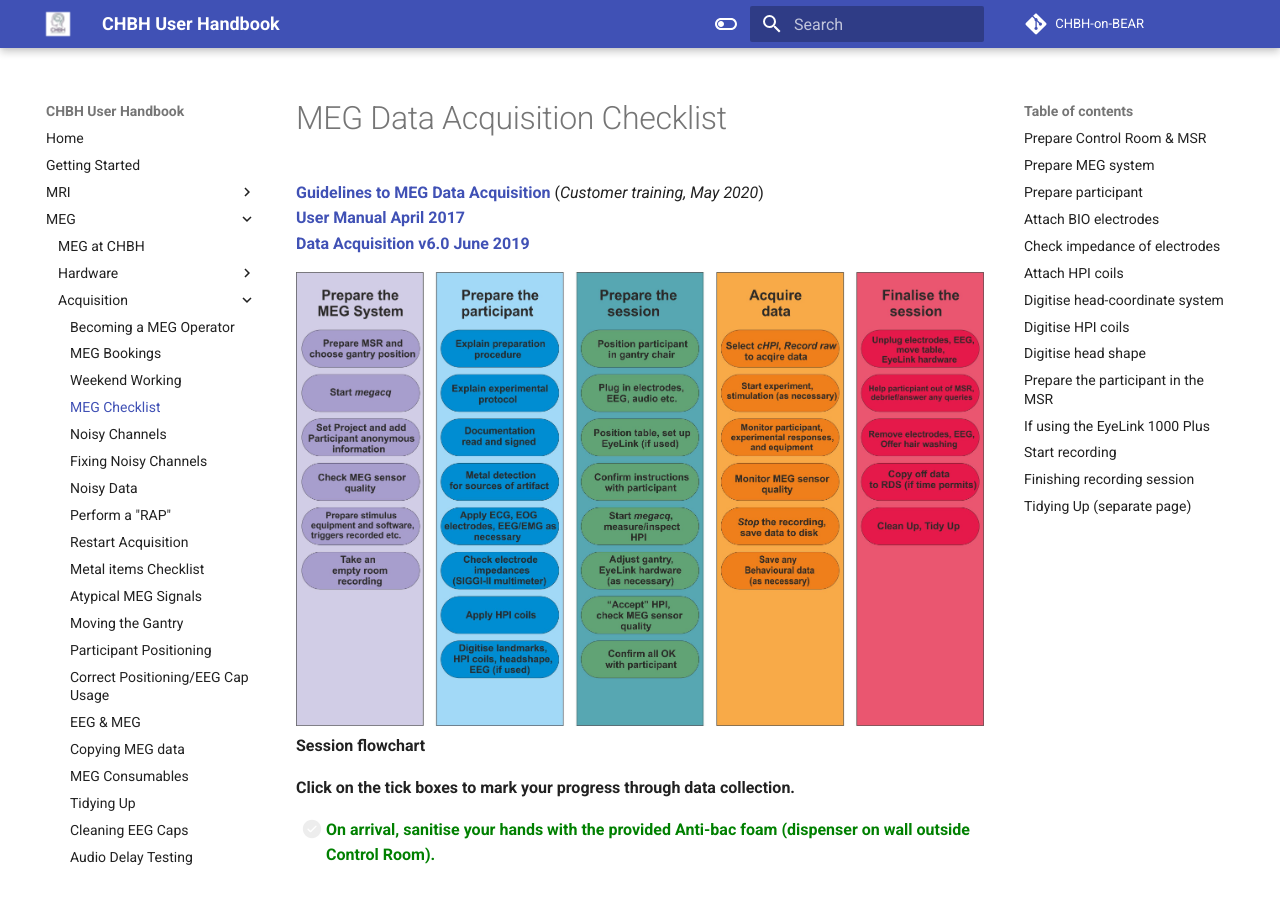
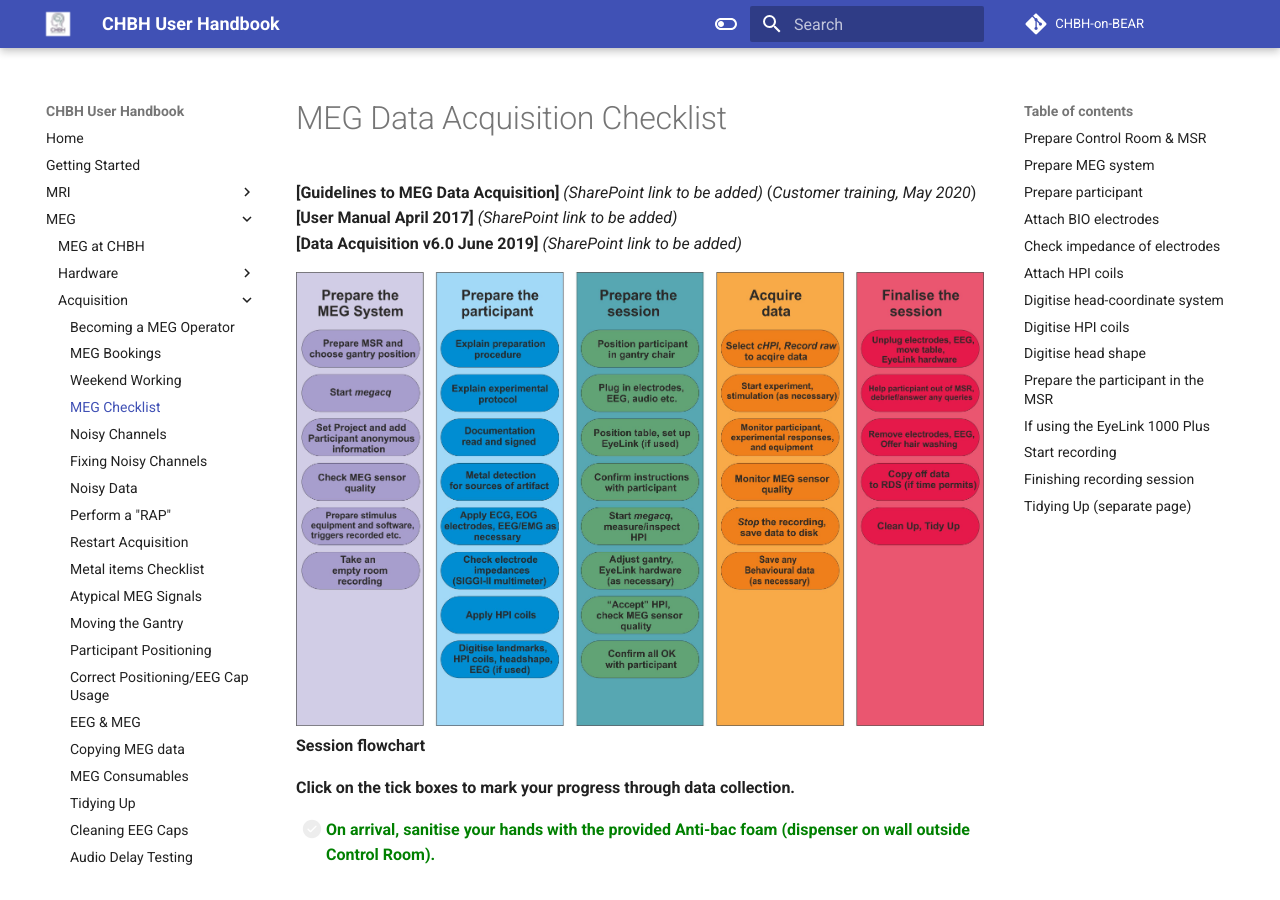
Before and after one commit to chbh-opensource/chbh-on-bear, an MkDocs documentation site: the page built from docs/meg/acquisition/meg-acquisition-checklist.md, in a window 1280 px wide and 900 px high. Built offline with MkDocs 1.6.1 and Material for MkDocs 9.7.7, drawn with Linux system fonts in a browser that asks for light colours; comment, search, counter and statistics services are not loaded; some of the changed text lies outside the part shown.

Commit message:
Removing PDF links to copyright manuals etc

```diff
--- a/docs/meg/acquisition/meg-acquisition-checklist.md
+++ b/docs/meg/acquisition/meg-acquisition-checklist.md
@@ -1,8 +1,8 @@
 # MEG Data Acquisition Checklist
 
-**[Guidelines to MEG Data Acquisition](../../meg/pdfs/NM26082A-A_DACQ_Guidelines.pdf)** (*Customer training, May 2020*) <br />
-**[User Manual April 2017](../../meg/pdfs/NM24131A-C_Triux_UM.pdf)**<br />
-**[Data Acquisition v6.0 June 2019](../../meg/pdfs/NM23732A-B1-Dacq-6.0-UM_FINAL.pdf)**
+**[Guidelines to MEG Data Acquisition]** <!--- (../../meg/pdfs/NM26082A-A_DACQ_Guidelines.pdf) ---!> *(SharePoint link to be added)* (*Customer training, May 2020*) <br />
+**[User Manual April 2017]** <!--- (../../meg/pdfs/NM24131A-C_Triux_UM.pdf) ---!> *(SharePoint link to be added)*<br />
+**[Data Acquisition v6.0 June 2019]** <!--- (../../meg/pdfs/NM23732A-B1-Dacq-6.0-UM_FINAL.pdf) ---!> *(SharePoint link to be added)*
 
 ![CHBH MEG Flowchart](../../images/meg/CHBH_MEG_flowchart.jpg)
 **Session flowchart**
@@ -161,7 +161,7 @@ If using the **[NeuroTab](https://www.unimed-electrodes.co.uk/15x20mm-Disposable
 
 ## Check impedance of electrodes
 
-Use the **[SIGGI II impedance meter](../../meg/pdfs/SIGGI_II_User_Manual.pdf)**
+Use the **[SIGGI II impedance meter]** <!--- (../../meg/pdfs/SIGGI_II_User_Manual.pdf) ---!> *(SharePoint link to be added)*
 
 - [ ] Press the white button, labelled *Enter/Esc*, on the jog-shuttle to turn on.
 - [ ] Press the white button *again* to enter *Impedance Meter* menu.
@@ -341,7 +341,7 @@ The digitisation process is performed using a **[Polhemus FASTRAK system](https:
 - [ ] Instruct participant to **remain still and relaxed**, and announce the start of the experiment.
 - [ ] Start Acquisition by pressing **"GO!"**.
 - [ ] Double-check all good (*no noisy sensors/BIO channels etc*). Alleviate any issues if possible (*heat sensors etc*).
-- [ ] Select **Measure**. (**[Useful Snip](../../images/meg/HPI_measure.jpg)** from **[Guidelines to MEG Data Acquisition](../../meg/pdfs/NM26082A-A_DACQ_Guidelines.pdf)**)<br />
+- [ ] Select **Measure**. (**[Useful Snip](../../images/meg/HPI_measure.jpg)** from **[Guidelines to MEG Data Acquisition]** <!--- (../../meg/pdfs/NM26082A-A_DACQ_Guidelines.pdf) ---!> *(SharePoint link to be added)*)<br />
 *If there are issues, as a first fix try raising participant slightly more in the gantry chair.*
 
 !!! Info
@@ -372,7 +372,7 @@ If used to attach them, remove the *Tegaderm* tape from the HPI coils as soon as
 Shampoo on EEG trolley, towel/hair dryer in Changing Room.<br />
 Show participant to GF shower (*remember swipe card!*).
 - [ ] **Copy off Acquired data to RDS**. *Ideally now, but when Lab is next free if under time constraint* - see **[Copying MEG data](copying_meg_data.md)** page.
-- [ ] **Fill out** a **[Maintenance Log](../../meg/pdfs/meg_measurement_log_information_v1_2c.pdf)** for the session, **detailing any problems/issues** for MEG Suppport to check out/deal with.
+- [ ] **Fill out** a **[Maintenance Log]** <!--- (../../meg/pdfs/meg_measurement_log_information_v1_2c.pdf) ---!> *(SharePoint link to be added)* for the session, **detailing any problems/issues** for MEG Suppport to check out/deal with.
 
 
 ## **[Tidying Up](tidying_up.md)** (separate page)
```
Also changed, not shown: docs/meg/acquisition/becomemegop.md (+2 -2 lines), docs/meg/acquisition/eeg_meg.md (+1 -1 lines), docs/meg/acquisition/noisy_data.md (+2 -2 lines), docs/meg/acquisition/position_usage_eeg_caps.md (+1 -1 lines).
